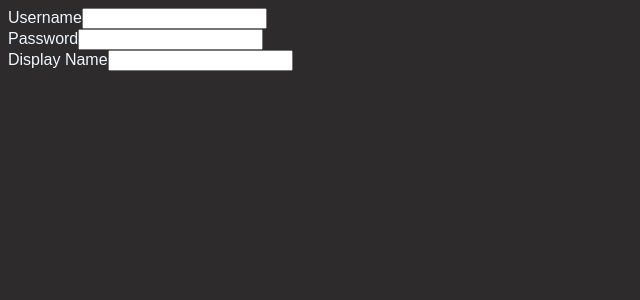
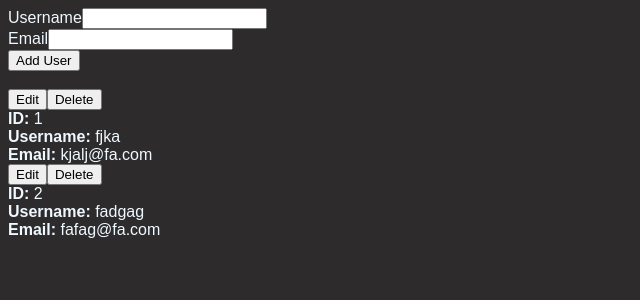
Before and after one commit to superyaooo/react-full-course, a React (Vite) app: page / in a window 1280 px wide. Shown: the top 300 px of the page, without its empty margins (0-640 px from the left). Built offline with nearby package versions, Linux system fonts and the light colour scheme.

Commit message:
add elements to state array

```diff
--- a/src/App.jsx
+++ b/src/App.jsx
@@ -1,13 +1,54 @@
-import { RegisterForm } from "./components/RegisterForm";
+import { useState } from "react";
+import { UserDetails } from "./components/UserDetails";
 
 export default function App() {
-    window.addEventListener("resize", (e) => {
-        console.log(window.innerHeight, window.innerWidth);
-    });
+	const [username, setUsername] = useState("");
+	const [email, setEmail] = useState("");
+	const [counter, setCounter] = useState(3);
+
+    const [users, setUsers] = useState([
+        {
+            id: 1,
+            username: "fjka",
+            email: "kjalj@fa.com"
+        },
+        {
+            id: 2,
+            username: "fadgag",
+            email: "fafag@fa.com"
+        },
+    ]);
 
     return (
-        <div>
-            <RegisterForm />
-        </div>
-    );
+		<div>
+			<form onSubmit={e => {
+				e.preventDefault();
+				const newUser = {
+					id: counter,
+					username,
+					email
+				}
+				setCounter((currCounter) => currCounter + 1);
+				setUsers((currUsersState) => [...currUsersState, newUser]);
+			}}>
+				<div>
+					<label htmlFor='username'>Username</label>
+					<input name='username' id='username' value={username} onChange={(e) => {
+						setUsername(e.target.value);
+					}} />
+				</div>
+				<div>
+					<label htmlFor='email'>Email</label>
+					<input name='email' id='email' value={email} onChange={(e) => {
+						setEmail(e.target.value);
+					}} />
+				</div>
+				<button>Add User</button>
+			</form>
+			<br/>
+			{users.map((user) => (
+				<UserDetails key={user.id} user={user} setUsers={setUsers} />
+			))}
+		</div>
+	);
 }
--- a/src/components/UserDetails.jsx
+++ b/src/components/UserDetails.jsx
@@ -1,16 +1,69 @@
 import PropTypes from "prop-types";
+import { useState } from "react";
 
-export function UserDetails({ user }) {
+export function UserDetails({ user, setUsers }) {
+    const [isEditing, setIsEditing] = useState(false);
+    const [username, setUsername] = useState(user.username);
+    const [useremail, setUserEmail] = useState(user.email);
+
     return (
+        <div>
+            <div>
+                <button onClick={() => {
+                    setIsEditing((currentState) => !currentState);
+                }}>
+                    Edit
+                </button>
+                <button onClick={() => {
+                    setUsers((currUsersState) => currUsersState.filter(
+                        (currUser) => currUser.id !== user.id
+                    ));
+                }}>
+                    Delete
+                </button>
+                {isEditing && (
+                    <button
+                        onClick={() => {
+                            setUsers((currUsersState) =>
+                                currUsersState.map((currUser) =>
+                                    currUser.id === user.id
+                                        ? {...currUser, username: username, email: useremail}
+                                        : currUser
+                                    )
+                                );
+                            setIsEditing(false);
+                        }}
+                    >
+                    Save
+                </button>
+                )}
+            </div>
             <div>
                 <b>ID: </b>
                 <span>{user.id}</span>
                 <br/>
                 <b>Username: </b>
+                    {isEditing ? (
+                        <input name="username" id="username" value={username}
+                            onChange={(e) => {
+                                setUsername(e.target.value);
+                            }}
+                        />
+                    ) : (
                         <span>{user.username}</span>
+                    )}
                 <br/>
                 <b>Email: </b>
+                    {isEditing ? (
+                        <input name="email" id="email" value={useremail}
+                            onChange={(e) => {
+                                setUserEmail(e.target.value);
+                            }}
+                        />
+                    ) : (
                         <span>{user.email}</span>
+                    )}
+            </div>
         </div>
     );
 }
@@ -20,5 +73,6 @@
         id: PropTypes.number.isRequired,
         username: PropTypes.string.isRequired,
         email: PropTypes.string.isRequired
-    })
+    }).isRequired,
+    setUsers: PropTypes.func.isRequired
 }
```
Lines whose indentation alone changed are shown as unchanged.
